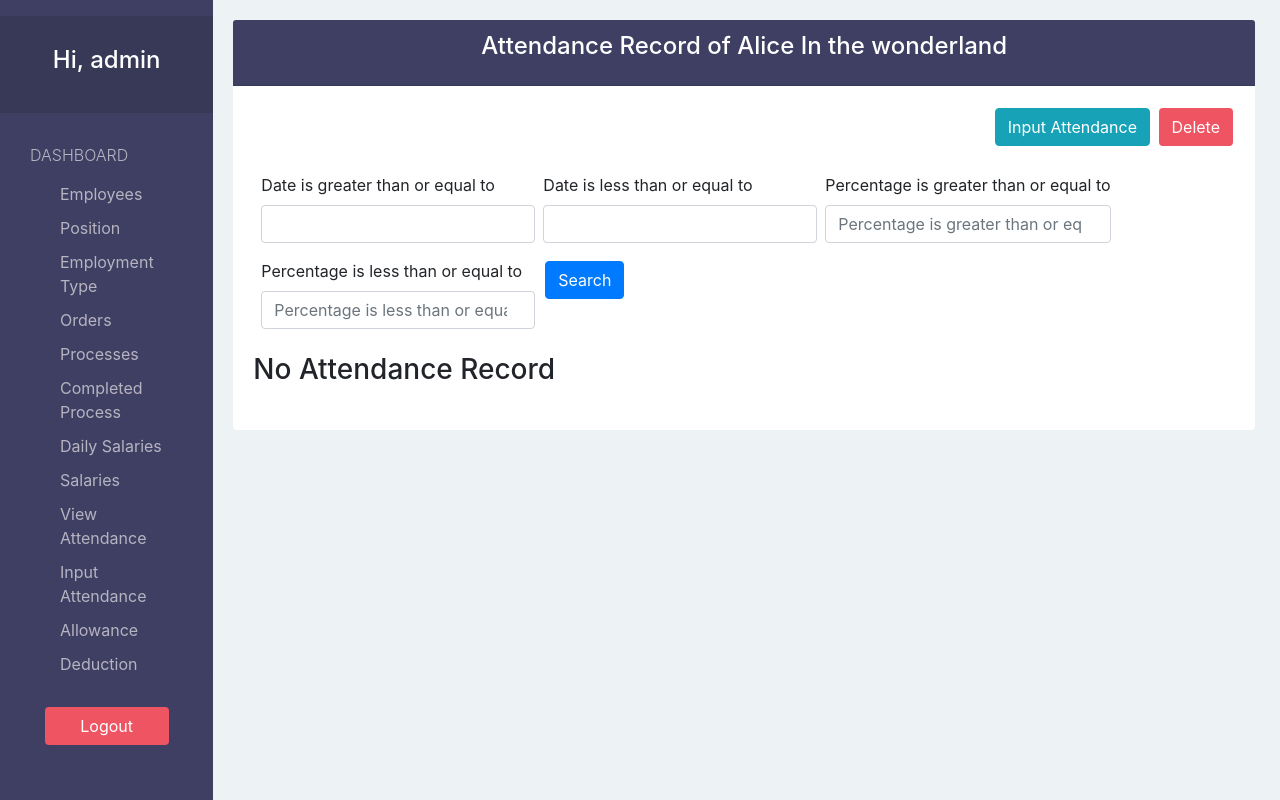
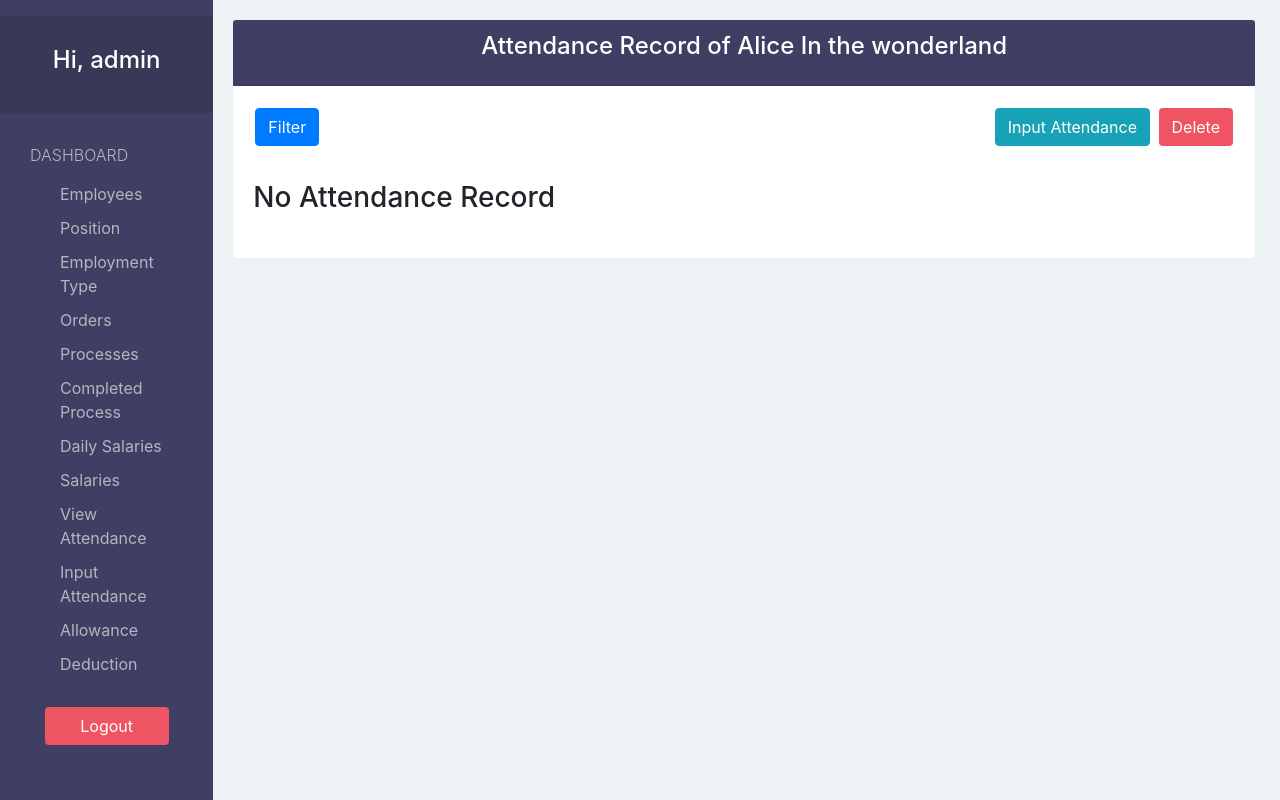
Before and after one commit to jess17/Django-Payroll, a Django app: page /attendance/employee/2/ in a window 1280 px wide. Run offline with Django 3.2, Linux system fonts and the light colour scheme; a user stored in the database is signed in; data comes from the database, SQL or seed files in the repository; some libraries are stand-ins or nearby versions.

Commit message:
Hide search form

```diff
--- a/payroll/settings.py
+++ b/payroll/settings.py
@@ -24,7 +24,7 @@
 SECRET_KEY = '@==k$hg%k&ek3tb+re14b4^sj(4m6ko8psh1!e9=8#pd--j4@%'
 
 # SECURITY WARNING: don't run with debug turned on in production!
-DEBUG = False
+DEBUG = True
 
 ALLOWED_HOSTS = ['payroll-calculator-system.herokuapp.com', '127.0.0.1']
 
@@ -128,8 +128,8 @@
 # https://docs.djangoproject.com/en/3.1/howto/static-files/
 
 STATIC_URL = '/static/'
-STATIC_ROOT = os.path.join(BASE_DIR, 'staticfiles')
-STATICFILES_STORAGE = 'whitenoise.storage.CompressedManifestStaticFilesStorage'
+# STATIC_ROOT = os.path.join(BASE_DIR, 'staticfiles')
+# STATICFILES_STORAGE = 'whitenoise.storage.CompressedManifestStaticFilesStorage'
 
 import dj_database_url
 db_from_env = dj_database_url.config()
--- a/payrollApp/static/css/style.css
+++ b/payrollApp/static/css/style.css
@@ -146,6 +146,20 @@
   margin: 2px;
 }
 
+.searchBtn{
+  float:left;
+}
+
+.searchForm{
+  visibility: hidden;
+  height:0;
+}
+
+.searchFormShow{
+  visibility: visible;
+  height:100%;
+}
+
 @media only screen and (max-width: 1000px) {
   .sidebar .list-group .list-group-item,
   .sidebar .list-group .list-group-item:focus {
--- a/payrollApp/templates/attendance/attendance_of_employee.html
+++ b/payrollApp/templates/attendance/attendance_of_employee.html
@@ -3,6 +3,18 @@
 {% load static %}
 {% load humanize %}
 {% load bootstrap4 %}
+
+{% block script %}
+<link rel="stylesheet" href="https://code.jquery.com/ui/1.11.0/themes/smoothness/jquery-ui.css">
+<script src="https://code.jquery.com/jquery-1.9.1.js"></script>
+<script src="https://code.jquery.com/ui/1.11.0/jquery-ui.js"></script>
+<script>
+$(document).ready(function() {
+    $('.datepicker').datepicker({dateFormat: 'yy-mm-dd', maxDate:'0'});
+
+});
+</script>
+{% endblock %}
 
 {% block viewTitle %}Attendance Record of {{ employee.firstName|capfirst }} {% if employee.lastName %}{{ employee.lastName|capfirst }}{% endif %}{% endblock %}
 
--- a/payrollApp/templates/real_base.html
+++ b/payrollApp/templates/real_base.html
@@ -37,6 +37,9 @@
       $(".content").toggleClass("z");
     });
 
+    $(".searchBtn").click(function() {
+      $(".searchForm").toggleClass("searchFormShow");
+    });
 
     // $("#burger_container").click(function() {
     //   $(".icon").toggleClass("close");
--- a/payrollApp/templates/view_base.html
+++ b/payrollApp/templates/view_base.html
@@ -30,6 +30,9 @@
         {% endif %}
 
         <div class="text-right" style="padding-bottom: 17px;">
+          <button class="btn btn-primary searchBtn">
+            Filter
+          </button>
           {% block addBtn %}{% endblock %}
           <!-- Button trigger modal -->
           <button type="button" class="btn btn-pink" data-toggle="modal" data-target="#deleteConf" id="delBtn" >
@@ -38,7 +41,6 @@
 
         </div>
       </div>
-
         {% block searchForm %}{% endblock %}
         {% block form %}{% endblock %}
       <table class="table table-bordered table-hover table-striped {% if orders %} table-responsive-lg {% elif positions %} {% else %} table-responsive-md {% endif %} ">
```
Also changed, not shown: payrollApp/templates/completedProcess/completedProcess_of_employee.html (+7 -0 lines), payrollApp/templates/completedProcess/completedProcess_of_process.html (+7 -0 lines), payrollApp/templates/employee/employmentType/employmentType.html (+9 -0 lines), payrollApp/templates/employee/position/position.html (+8 -0 lines), payrollApp/templates/process/process_of_order.html (+8 -0 lines), payrollApp/templates/salary/dailySalary.html (+8 -0 lines).
